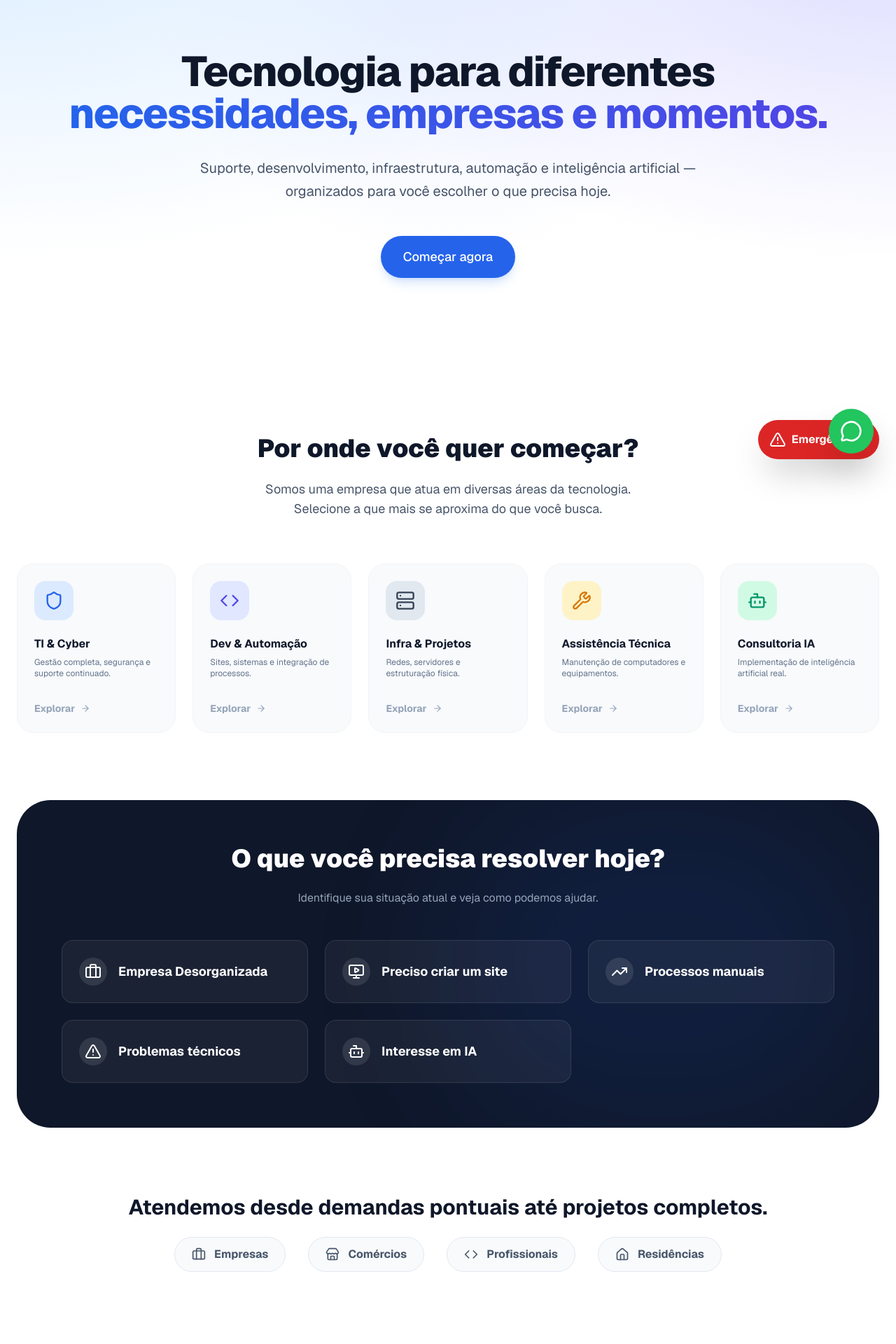
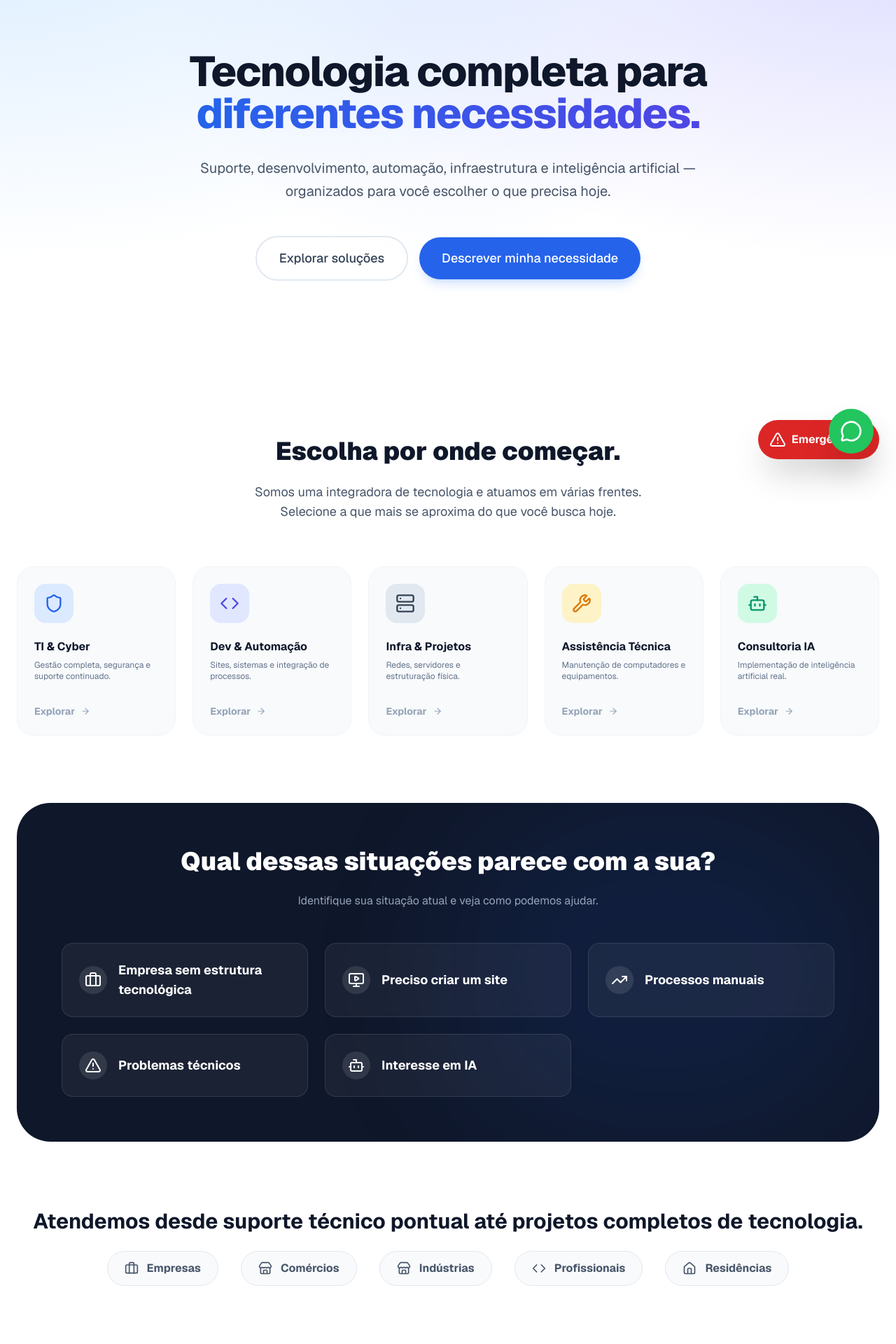
Before and after one commit to brt92/rocha-tecnologia-site, a React (Vite) app: page / in a window 1280 px wide. Shown: the part 120-2040 px from the top of the page at 70% size. Built offline with nearby package versions, Linux system fonts and the light colour scheme.

Commit message:
Refine Home page messaging to Technology Integrator

```diff
--- a/App.tsx
+++ b/App.tsx
@@ -67,15 +67,18 @@ const HomeView = ({ setView }: { setView: (v: string) => void }) => {
       <section className="relative pt-32 pb-20 md:pt-48 md:pb-24 overflow-hidden mesh-gradient">
         <div className="max-w-6xl mx-auto px-6 relative z-10 text-center">
           <h1 className="text-4xl md:text-6xl font-extrabold text-slate-900 tracking-tight mb-8 leading-[1.1]">
-            Tecnologia para diferentes<br />
-            <span className="text-transparent bg-clip-text bg-gradient-to-r from-blue-600 to-indigo-600">necessidades, empresas e momentos.</span>
+            Tecnologia completa para<br />
+            <span className="text-transparent bg-clip-text bg-gradient-to-r from-blue-600 to-indigo-600">diferentes necessidades.</span>
           </h1>
           <p className="text-xl text-slate-600 mb-12 max-w-3xl mx-auto leading-relaxed">
-            Suporte, desenvolvimento, infraestrutura, automação e inteligência artificial — organizados para você escolher o que precisa hoje.
+            Suporte, desenvolvimento, automação, infraestrutura e inteligência artificial — organizados para você escolher o que precisa hoje.
           </p>
           <div className="flex flex-col sm:flex-row items-center justify-center gap-4 mb-20">
-            <Button size="lg" onClick={() => document.getElementById('service-hub')?.scrollIntoView({ behavior: 'smooth' })}>
-              Começar agora
+            <Button variant="outline" size="lg" onClick={() => document.getElementById('service-hub')?.scrollIntoView({ behavior: 'smooth' })}>
+              Explorar soluções
+            </Button>
+            <Button size="lg" onClick={() => document.getElementById('chat-inteligente')?.scrollIntoView({ behavior: 'smooth' })}>
+              Descrever minha necessidade
             </Button>
           </div>
         </div>
@@ -105,7 +108,7 @@ const HomeView = ({ setView }: { setView: (v: string) => void }) => {
       < section className="py-24 bg-white" >
         <div className="max-w-4xl mx-auto px-6">
           <div className="text-center mb-12">
-            <h2 className="text-3xl font-black text-slate-900 mb-4">Descreva sua situação e indicamos o melhor caminho.</h2>
+            <h2 className="text-3xl font-black text-slate-900 mb-4">Descreva sua necessidade e indicamos o melhor caminho.</h2>
             <p className="text-slate-500">Nosso consultor digital está pronto para analisar seu caso.</p>
           </div>
           <div id="chat-inteligente">
--- a/components/home/ServiceHub.tsx
+++ b/components/home/ServiceHub.tsx
@@ -78,10 +78,10 @@ export const ServiceHub: React.FC<ServiceHubProps> = ({ setView }) => {
 
                 {/* 1. POR ONDE COMEÇAR */}
                 <div className="text-center mb-16">
-                    <h2 className="text-3xl md:text-4xl font-black text-slate-900 mb-6">Por onde você quer começar?</h2>
+                    <h2 className="text-3xl md:text-4xl font-black text-slate-900 mb-6">Escolha por onde começar.</h2>
                     <p className="text-lg text-slate-600 max-w-2xl mx-auto">
-                        Somos uma empresa que atua em diversas áreas da tecnologia. <br />
-                        Selecione a que mais se aproxima do que você busca.
+                        Somos uma integradora de tecnologia e atuamos em várias frentes. <br />
+                        Selecione a que mais se aproxima do que você busca hoje.
                     </p>
                 </div>
 
@@ -93,10 +93,10 @@ export const ServiceHub: React.FC<ServiceHubProps> = ({ setView }) => {
                             onClick={() => handleServiceClick(service.id)}
                         >
                             <div className={`w-14 h-14 rounded-2xl flex items-center justify-center mb-6 transition-colors ${service.color === 'blue' ? 'bg-blue-100 text-blue-600 group-hover:bg-blue-600 group-hover:text-white' :
-                                    service.color === 'indigo' ? 'bg-indigo-100 text-indigo-600 group-hover:bg-indigo-600 group-hover:text-white' :
-                                        service.color === 'slate' ? 'bg-slate-200 text-slate-700 group-hover:bg-slate-800 group-hover:text-white' :
-                                            service.color === 'amber' ? 'bg-amber-100 text-amber-600 group-hover:bg-amber-500 group-hover:text-white' :
-                                                'bg-emerald-100 text-emerald-600 group-hover:bg-emerald-600 group-hover:text-white'
+                                service.color === 'indigo' ? 'bg-indigo-100 text-indigo-600 group-hover:bg-indigo-600 group-hover:text-white' :
+                                    service.color === 'slate' ? 'bg-slate-200 text-slate-700 group-hover:bg-slate-800 group-hover:text-white' :
+                                        service.color === 'amber' ? 'bg-amber-100 text-amber-600 group-hover:bg-amber-500 group-hover:text-white' :
+                                            'bg-emerald-100 text-emerald-600 group-hover:bg-emerald-600 group-hover:text-white'
                                 }`}>
                                 {service.icon}
                             </div>
@@ -116,13 +116,13 @@ export const ServiceHub: React.FC<ServiceHubProps> = ({ setView }) => {
 
                     <div className="relative z-10">
                         <div className="text-center mb-12">
-                            <h2 className="text-3xl md:text-4xl font-black mb-6">O que você precisa resolver hoje?</h2>
+                            <h2 className="text-3xl md:text-4xl font-black mb-6">Qual dessas situações parece com a sua?</h2>
                             <p className="text-slate-400">Identifique sua situação atual e veja como podemos ajudar.</p>
                         </div>
 
                         <div className="grid grid-cols-1 md:grid-cols-2 lg:grid-cols-3 gap-6">
                             {[
-                                { title: 'Empresa Desorganizada', icon: <Briefcase />, action: () => setView('it-cyber') },
+                                { title: 'Empresa sem estrutura tecnológica', icon: <Briefcase />, action: () => setView('it-cyber') },
                                 { title: 'Preciso criar um site', icon: <MonitorPlay />, action: () => setView('dev-auto') },
                                 { title: 'Processos manuais', icon: <TrendingUp />, action: () => setView('dev-auto') }, // Or AI
                                 { title: 'Problemas técnicos', icon: <AlertTriangle />, action: () => setView('support') },
@@ -145,12 +145,13 @@ export const ServiceHub: React.FC<ServiceHubProps> = ({ setView }) => {
 
                 {/* 3. BLOCO EXPLICATIVO */}
                 <div className="py-24 text-center">
-                    <h2 className="text-3xl font-bold text-slate-900 mb-6">Atendemos desde demandas pontuais até projetos completos.</h2>
+                    <h2 className="text-3xl font-bold text-slate-900 mb-6">Atendemos desde suporte técnico pontual até projetos completos de tecnologia.</h2>
 
-                    <div className="flex flex-wrap justify-center gap-4 md:gap-8 max-w-4xl mx-auto">
+                    <div className="flex flex-wrap justify-center gap-4 md:gap-8 max-w-5xl mx-auto">
                         {[
                             { label: 'Empresas', icon: <Briefcase size={20} /> },
                             { label: 'Comércios', icon: <Store size={20} /> },
+                            { label: 'Indústrias', icon: <Store size={20} /> }, // Using Store icon for Industries for now as Lucide doesn't have Factory in this list import
                             { label: 'Profissionais', icon: <Code size={20} /> },
                             { label: 'Residências', icon: <Home size={20} /> }
                         ].map((audience, i) => (
```
